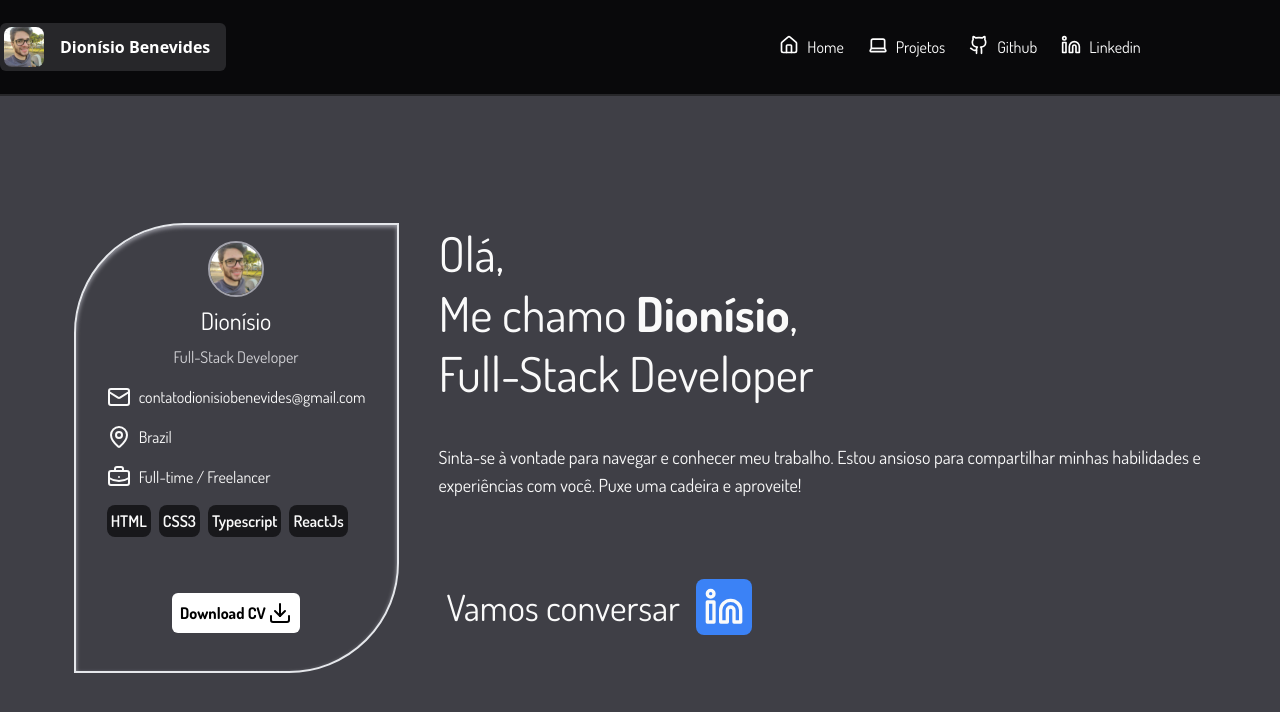
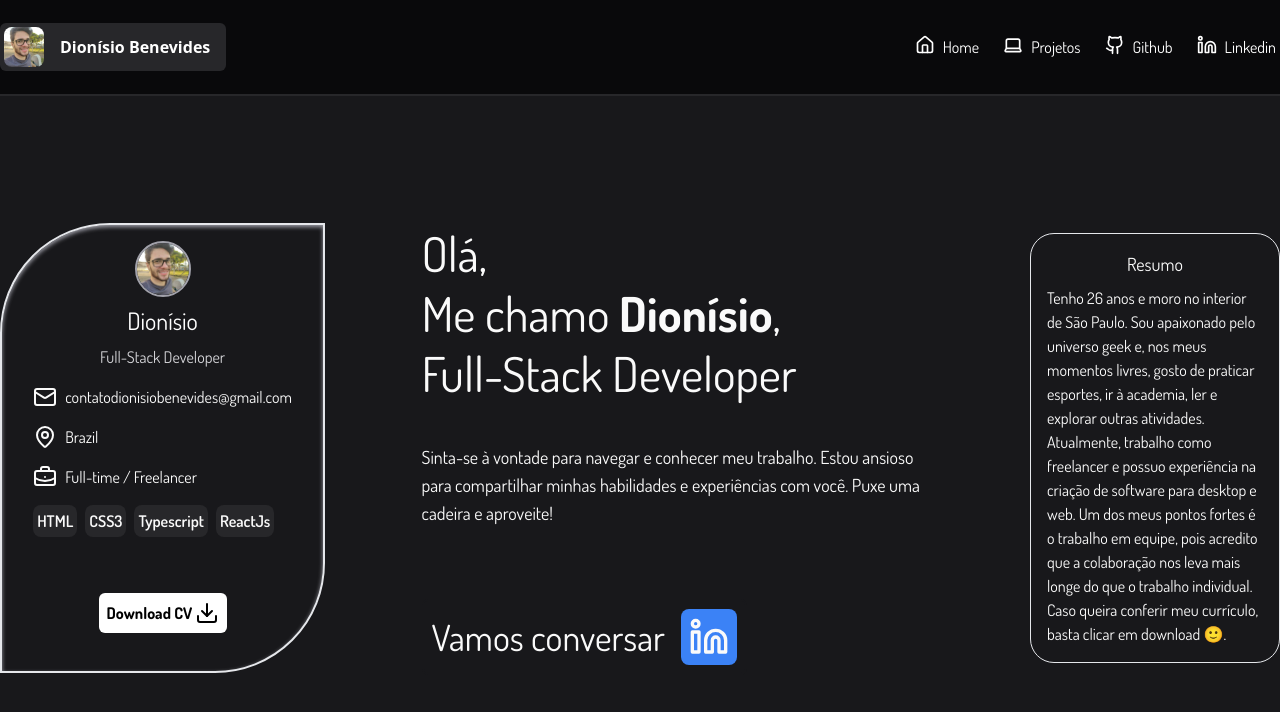
Before and after one commit to dbnvides/new-portfolio, a React (Vite) app: page / in a window 1280 px wide. Shown: the top 712 px of the page. Built offline with nearby package versions, Linux system fonts and the light colour scheme.

Commit message:
add logic for render pages

```diff
--- a/src/App.tsx
+++ b/src/App.tsx
@@ -1,13 +1,32 @@
+import { useState } from 'react'
 import { Header } from './components/header'
 import { SecaoMain } from './components/secao-main'
 
 function App() {
+  const [page, setPage] = useState('home')
+
+  const renderPage = () => {
+    switch (page) {
+      case 'home':
+        return <SecaoMain />
+
+      case 'projetos':
+        return <div>Projetos</div>
+
+      default:
+        return <div>teste</div>
+    }
+  }
+
+  const pageSelection = (page: string) => {
+    setPage(page)
+  }
   return (
     <div className="min-h-screen w-screen flex flex-col bg-zinc-950">
-      <Header />
+      <Header renderPage={pageSelection} />
 
-      <div className="flex-1 flex w-full bg-zinc-700 h-full justify-center items-center">
-        <SecaoMain />
+      <div className="flex-1 flex w-full bg-zinc-900 h-full justify-center items-center">
+        {renderPage()}
       </div>
     </div>
   )
--- a/src/components/header.tsx
+++ b/src/components/header.tsx
@@ -1,7 +1,11 @@
 import { Github, House, Laptop, Linkedin } from 'lucide-react'
 import photo from '../assets/personal-image.jpeg'
 
-export const Header = () => {
+type HeaderProps = {
+  renderPage: (page: string) => void
+}
+
+export const Header: React.FC<HeaderProps> = ({ renderPage }) => {
   return (
     <header className="border-b-2 container mx-auto border-zinc-800 h-24 py-4 flex justify-between items-center ">
       <div className="w-max h-12 gap-4 pl-1 pr-4 rounded-md flex justify-center items-center bg-zinc-800 text-white">
@@ -10,12 +14,13 @@ export const Header = () => {
         </div>
         <p className="flex font-semibold">Dionísio Benevides</p>
       </div>
-      <nav className="text-white w-1/2 font-dosis">
+      <nav className="text-white w-max font-dosis">
         <ul className="flex gap-4 items-center w-full justify-center h-full">
           <li className="flex gap-2">
             <button
               type="button"
               className="flex gap-2 p-1 rounded-sm hover:bg-zinc-700"
+              onClick={() => renderPage('home')}
             >
               <House size={20} />
               Home
@@ -25,6 +30,7 @@ export const Header = () => {
             <button
               type="button"
               className="flex gap-2 p-1 rounded-sm hover:bg-zinc-700"
+              onClick={() => renderPage('projetos')}
             >
               <Laptop size={20} />
               Projetos
--- a/src/components/secao-main.tsx
+++ b/src/components/secao-main.tsx
@@ -10,8 +10,8 @@ import curriculo from '../assets/Dionísio Benevides dos Santos.pdf'
 
 export const SecaoMain = () => {
   return (
-    <section className="container w-screen h-[80vh]">
-      <div className=" w-full h-full flex justify-center items-center gap-10">
+    <section className="container h-[80vh]">
+      <div className=" w-full h-full flex justify-between items-center gap-20">
         <div className="w-[325px] border-2 shadow-zinc-400 shadow-inner h-[450px] rounded-tl-[110px] rounded-br-[110px]">
           <div className="flex flex-col justify-center items-center p-4 gap-2">
             <div className="w-14 h-14 rounded-full  border-zinc-400 border-2 overflow-hidden">
@@ -35,16 +35,16 @@ export const SecaoMain = () => {
                 Full-time / Freelancer
               </span>
               <ul className="flex gap-2 flex-wrap">
-                <li className="bg-zinc-900 w-max p-1 rounded-lg font-dosis font-semibold">
+                <li className="bg-zinc-800 w-max p-1 rounded-lg font-dosis font-semibold">
                   HTML
                 </li>
-                <li className="bg-zinc-900 w-max p-1 rounded-lg font-dosis font-semibold">
+                <li className="bg-zinc-800 w-max p-1 rounded-lg font-dosis font-semibold">
                   CSS3
                 </li>
-                <li className="bg-zinc-900 w-max p-1 rounded-lg font-dosis font-semibold">
+                <li className="bg-zinc-800 w-max p-1 rounded-lg font-dosis font-semibold">
                   Typescript
                 </li>
-                <li className="bg-zinc-900 w-max p-1 rounded-lg font-dosis font-semibold">
+                <li className="bg-zinc-800 w-max p-1 rounded-lg font-dosis font-semibold">
                   ReactJs
                 </li>
               </ul>
@@ -52,14 +52,14 @@ export const SecaoMain = () => {
               <a
                 href={curriculo}
                 download="Dionisio Benevides dos Santos.pdf"
-                className="flex mt-10 bg-white text-black font-dosis justify-between w-32 font-bold rounded-md p-2 self-center text-center"
+                className="flex mt-10 bg-white text-black font-dosis justify-between w-32 font-bold rounded-md p-2 self-center text-center hover:bg-zinc-950 hover:text-zinc-50"
               >
                 Download CV <Download />
               </a>
             </div>
           </div>
         </div>
-        <div className="w-3/5 flex-col flex h-[450px] gap-10">
+        <div className="w-2/5 flex-col flex h-[450px] gap-10">
           <h1 className="text-5xl font-dosis leading-tight">
             Olá, <br />
             Me chamo <b>Dionísio</b>,
@@ -74,7 +74,7 @@ export const SecaoMain = () => {
           <a
             href="https://www.linkedin.com/in/dionisiosantos/"
             target="_blank"
-            className="flex hover:bg-zinc-900 w-max p-2 rounded-md gap-4 mt-8 text-4xl font-dosis items-center"
+            className="flex border-zinc-900 border-2 hover:border-zinc-100 hover:bg-zinc-50 hover:text-zinc-950 w-max p-2 rounded-md gap-4 mt-8 text-4xl font-dosis items-center"
             rel="noreferrer"
           >
             Vamos conversar{' '}
@@ -83,6 +83,21 @@ export const SecaoMain = () => {
             </span>{' '}
           </a>
         </div>
+        <div className="w-[250px] border shadow-current h-[430px] rounded-3xl">
+          <div className="flex flex-col justify-center items-center p-4 gap-2">
+            <p className="font-dosis text-lg">Resumo</p>
+            <p className="font-dosis">
+              Tenho 26 anos e moro no interior de São Paulo. Sou apaixonado pelo
+              universo geek e, nos meus momentos livres, gosto de praticar
+              esportes, ir à academia, ler e explorar outras atividades.
+              Atualmente, trabalho como freelancer e possuo experiência na
+              criação de software para desktop e web. Um dos meus pontos fortes
+              é o trabalho em equipe, pois acredito que a colaboração nos leva
+              mais longe do que o trabalho individual. Caso queira conferir meu
+              currículo, basta clicar em download 🙂.
+            </p>
+          </div>
+        </div>
       </div>
     </section>
   )
```
